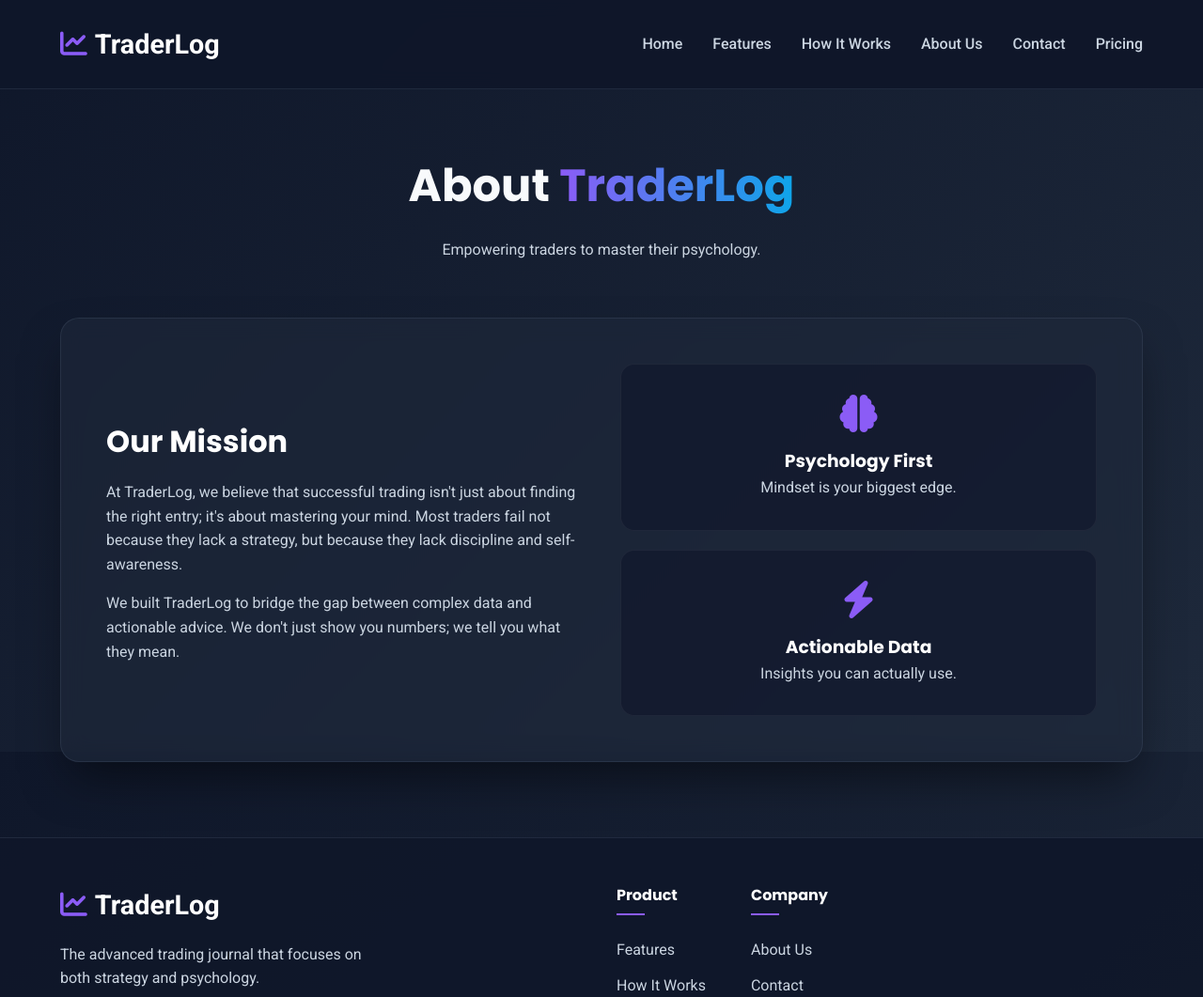
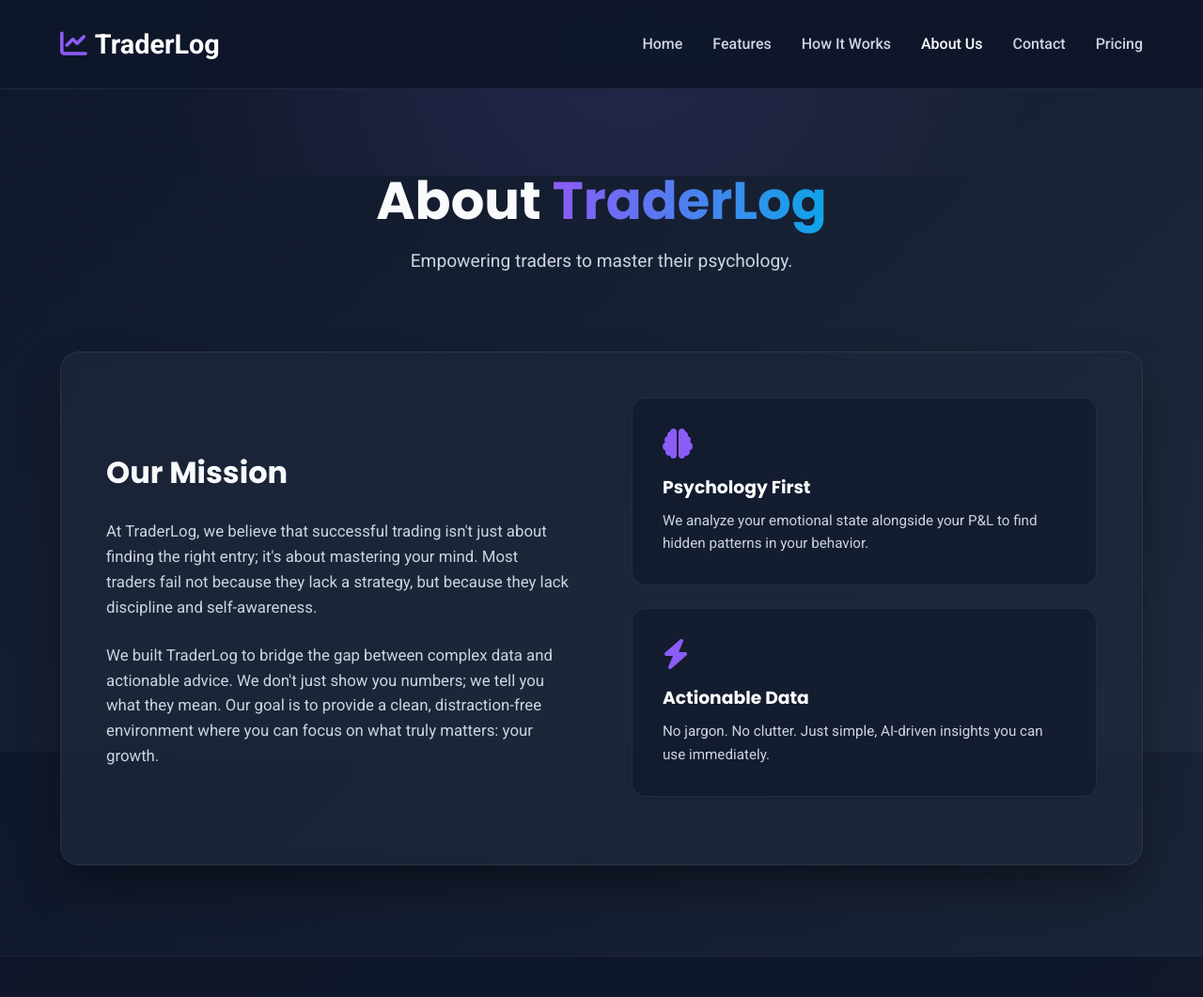
Before and after one commit to Imrahulluthra8819/Traderlog.in, a website: page public/about.html in a window 1280 px wide. Shown: the top 1061 px of the page at 94% size. Drawn offline with Linux system fonts and the light colour scheme.

Commit message:
Update about.html

```diff
--- a/public/about.html
+++ b/public/about.html
@@ -8,13 +8,23 @@
     <link rel="stylesheet" href="https://cdnjs.cloudflare.com/ajax/libs/font-awesome/6.4.0/css/all.min.css">
     <link href="https://fonts.googleapis.com/css2?family=Poppins:wght@300;400;500;600;700&family=Roboto:wght@300;400;500;700&display=swap" rel="stylesheet">
     <style>
-        /* =========================================
-           1. EXACT STYLES FROM INDEX.HTML (MASTER)
-           ========================================= */
+        /* --- MASTER CSS (MATCHING INDEX 27) --- */
         :root {
-            --primary: #2563eb; --primary-dark: #1d4ed8; --secondary: #0ea5e9; --accent: #8b5cf6;
-            --dark: #1e293b; --darker: #0f172a; --light: #f8fafc; --gray: #64748b; --gray-light: #cbd5e1; --border-color: #334155;
+            --primary: #2563eb;
+            --primary-dark: #1d4ed8;
+            --secondary: #0ea5e9;
+            --accent: #8b5cf6;
+            --success: #10b981;
+            --warning: #f59e0b;
+            --danger: #ef4444;
+            --dark: #1e293b;
+            --darker: #0f172a;
+            --light: #f8fafc;
+            --gray: #64748b;
+            --gray-light: #cbd5e1;
+            --border-color: #334155;
         }
+
         * { margin: 0; padding: 0; box-sizing: border-box; }
 
         body {
@@ -29,17 +39,16 @@
             flex-direction: column;
         }
 
-        h1, h2, h3, h4 { font-family: 'Poppins', sans-serif; font-weight: 700; }
+        h1, h2, h3, h4, h5 { font-family: 'Poppins', sans-serif; font-weight: 700; }
         .container { width: 90%; max-width: 1200px; margin: 0 auto; }
         a { text-decoration: none; transition: 0.3s; }
 
-        /* --- NAVIGATION (EXACT COPY FROM INDEX) --- */
+        /* --- NAVIGATION --- */
         nav {
             padding: 1.5rem 0; position: fixed; top: 0; left: 0; right: 0; z-index: 100;
             background: rgba(15, 23, 42, 0.95); backdrop-filter: blur(10px);
-            border-bottom: 1px solid rgba(100, 116, 139, 0.2);
+            border-bottom: 1px solid rgba(100, 116, 139, 0.2); transition: all 0.3s ease;
         }
-        /* CRITICAL FIX: This aligns Logo Left and Menu Right */
         nav .container { display: flex; justify-content: space-between; align-items: center; }
 
         .logo { display: flex; align-items: center; font-size: 1.8rem; font-weight: 700; color: white; z-index: 102; }
@@ -56,7 +65,53 @@
 
         .menu-icon { display: none; font-size: 1.8rem; color: white; cursor: pointer; z-index: 102; }
 
-        /* --- FOOTER (EXACT COPY FROM INDEX) --- */
+        /* --- PAGE HEADER (UNIFIED) --- */
+        .page-header {
+            padding: 180px 0 80px;
+            text-align: center;
+            position: relative;
+        }
+        .page-header::before {
+            content: ''; position: absolute; top: -50%; left: 50%; transform: translateX(-50%);
+            width: 100%; height: 100%;
+            background: radial-gradient(circle, rgba(139, 92, 246, 0.15) 0%, transparent 70%);
+            z-index: -1; pointer-events: none;
+        }
+        .page-header h1 { font-size: 3.5rem; margin-bottom: 1rem; line-height: 1.2; }
+        .page-header h1 span {
+            background: linear-gradient(90deg, var(--accent) 0%, var(--secondary) 100%);
+            -webkit-background-clip: text; -webkit-text-fill-color: transparent; background-clip: text;
+        }
+        .page-header p { font-size: 1.2rem; color: var(--gray-light); max-width: 600px; margin: 0 auto; }
+
+        /* --- CONTENT CARDS --- */
+        .content-wrapper { padding-bottom: 6rem; flex: 1; }
+        .glass-card {
+            background: rgba(30, 41, 59, 0.7);
+            border-radius: 20px;
+            padding: 3rem;
+            border: 1px solid rgba(100, 116, 139, 0.2);
+            backdrop-filter: blur(10px);
+            box-shadow: 0 25px 50px -12px rgba(0, 0, 0, 0.5);
+        }
+
+        /* --- ABOUT SPECIFIC --- */
+        .about-grid { display: grid; grid-template-columns: 1fr 1fr; gap: 4rem; align-items: center; }
+
+        .feature-box {
+            background: rgba(15, 23, 42, 0.6);
+            padding: 2rem;
+            border-radius: 15px;
+            border: 1px solid rgba(100, 116, 139, 0.2);
+            margin-bottom: 1.5rem;
+            transition: transform 0.3s;
+        }
+        .feature-box:hover { transform: translateY(-5px); border-color: var(--accent); }
+        .feature-box i { font-size: 2rem; color: var(--accent); margin-bottom: 1rem; }
+        .feature-box h3 { margin-bottom: 0.5rem; color: white; }
+        .feature-box p { color: var(--gray-light); font-size: 0.95rem; }
+
+        /* --- FOOTER --- */
         footer { padding: 3rem 0; background: rgba(15, 23, 42, 0.9); border-top: 1px solid rgba(100, 116, 139, 0.2); margin-top: auto; }
         .footer-content { display: flex; justify-content: space-between; flex-wrap: wrap; gap: 2rem; }
         .footer-brand { flex: 1; min-width: 300px; }
@@ -75,44 +130,34 @@
         .social-links a:hover { background: var(--accent); color: white; transform: translateY(-3px); }
         .copyright { text-align: center; padding-top: 3rem; color: var(--gray); font-size: 0.9rem; }
 
-        /* --- CONTENT STYLES --- */
-        .page-header { padding: 160px 0 60px; text-align: center; }
-        .page-header h1 { font-size: 3rem; margin-bottom: 1rem; }
-        .page-header span { background: linear-gradient(90deg, var(--accent), var(--secondary)); -webkit-background-clip: text; -webkit-text-fill-color: transparent; }
-
-        .glass-card {
-            background: rgba(30, 41, 59, 0.6); backdrop-filter: blur(12px);
-            border: 1px solid rgba(100, 116, 139, 0.2); border-radius: 20px; padding: 3rem;
-            margin-bottom: 80px; box-shadow: 0 25px 50px -12px rgba(0, 0, 0, 0.5);
+        /* --- MOBILE --- */
+        @media (max-width: 992px) {
+            .about-grid { grid-template-columns: 1fr; gap: 2rem; }
         }
-        .grid-2 { display: grid; grid-template-columns: 1fr 1fr; gap: 40px; align-items: center; }
-        .feature-box { background: rgba(15, 23, 42, 0.6); padding: 2rem; border-radius: 15px; border: 1px solid rgba(255,255,255,0.05); text-align: center; }
-        .feature-box i { font-size: 2.5rem; color: var(--accent); margin-bottom: 1rem; }
-
-        /* --- MOBILE OPTIMIZATION (MATCHING INDEX) --- */
         @media (max-width: 768px) {
             .menu-icon { display: block; }
             .nav-links {
                 position: fixed; top: 0; right: -100%; width: 70%; height: 100vh;
                 background: rgba(15, 23, 42, 0.98); flex-direction: column;
-                justify-content: center; align-items: center; transition: 0.3s;
-                z-index: 101; border-left: 1px solid var(--border-color);
+                justify-content: center; align-items: center; gap: 2rem;
+                transition: right 0.3s ease-in-out; z-index: 101;
+                border-left: 1px solid var(--border-color); box-shadow: -5px 0 15px rgba(0,0,0,0.5);
             }
             .nav-links.active { right: 0; }
-            .page-header h1 { font-size: 2.2rem; }
-            .grid-2 { grid-template-columns: 1fr; }
+            .nav-links a { font-size: 1.2rem; color: white; }
+
+            .page-header h1 { font-size: 2.5rem; }
             .glass-card { padding: 1.5rem; }
         }
     </style>
 </head>
 <body>
 
-    <nav>
+    <nav id="navbar">
         <div class="container">
             <div class="logo">
-                <a href="index.html" style="color:white; display:flex; align-items:center; text-decoration:none;">
-                    <i class="fas fa-chart-line"></i> <span>TraderLog</span>
-                </a>
+                <i class="fas fa-chart-line"></i>
+                <span>TraderLog</span>
             </div>
 
             <div class="menu-icon" id="mobileMenuBtn">
@@ -123,7 +168,7 @@
                 <a href="index.html">Home</a>
                 <a href="index.html#features">Features</a>
                 <a href="index.html#how-it-works">How It Works</a>
-                <a href="about.html">About Us</a>
+                <a href="about.html" style="color:white; opacity:1;">About Us</a>
                 <a href="contact.html">Contact</a>
                 <a href="Rpp1.html">Pricing</a>
             </div>
@@ -133,28 +178,34 @@
     <div class="page-header">
         <div class="container">
             <h1>About <span>TraderLog</span></h1>
-            <p style="color: var(--gray-light);">Empowering traders to master their psychology.</p>
+            <p>Empowering traders to master their psychology.</p>
         </div>
     </div>
 
+    <div class="content-wrapper">
         <div class="container">
             <div class="glass-card">
-            <div class="grid-2">
+                <div class="about-grid">
                     <div>
-                    <h2 style="color:white; margin-bottom:1rem; font-size:2rem;">Our Mission</h2>
-                    <p style="color:var(--gray-light); margin-bottom:1rem;">At TraderLog, we believe that successful trading isn't just about finding the right entry; it's about mastering your mind. Most traders fail not because they lack a strategy, but because they lack discipline and self-awareness.</p>
-                    <p style="color:var(--gray-light);">We built TraderLog to bridge the gap between complex data and actionable advice. We don't just show you numbers; we tell you what they mean.</p>
+                        <h2 style="font-size: 2rem; margin-bottom: 1.5rem;">Our Mission</h2>
+                        <p style="color: var(--gray-light); margin-bottom: 1.5rem; font-size: 1.05rem;">
+                            At TraderLog, we believe that successful trading isn't just about finding the right entry; it's about mastering your mind. Most traders fail not because they lack a strategy, but because they lack discipline and self-awareness.
+                        </p>
+                        <p style="color: var(--gray-light); font-size: 1.05rem;">
+                            We built TraderLog to bridge the gap between complex data and actionable advice. We don't just show you numbers; we tell you what they mean. Our goal is to provide a clean, distraction-free environment where you can focus on what truly matters: your growth.
+                        </p>
                     </div>
-                <div style="display:grid; gap:20px;">
+                    <div>
                         <div class="feature-box">
                             <i class="fas fa-brain"></i>
-                        <h3 style="color:white;">Psychology First</h3>
-                        <p style="color:var(--gray-light);">Mindset is your biggest edge.</p>
+                            <h3>Psychology First</h3>
+                            <p>We analyze your emotional state alongside your P&L to find hidden patterns in your behavior.</p>
                         </div>
                         <div class="feature-box">
                             <i class="fas fa-bolt"></i>
-                        <h3 style="color:white;">Actionable Data</h3>
-                        <p style="color:var(--gray-light);">Insights you can actually use.</p>
+                            <h3>Actionable Data</h3>
+                            <p>No jargon. No clutter. Just simple, AI-driven insights you can use immediately.</p>
+                        </div>
                     </div>
                 </div>
             </div>
@@ -166,13 +217,15 @@
             <div class="footer-content">
                 <div class="footer-brand">
                     <div class="logo">
-                        <i class="fas fa-chart-line"></i> <span>TraderLog</span>
+                        <i class="fas fa-chart-line"></i>
+                        <span>TraderLog</span>
                     </div>
-                    <p style="color: var(--gray-light); margin-top: 1rem; max-width: 350px;">The advanced trading journal that focuses on both strategy and psychology.</p>
+                    <p style="color: var(--gray-light); margin-top: 1rem; max-width: 350px;">The advanced trading journal that focuses on both strategy and psychology to accelerate your trading success.</p>
                     <div class="social-links">
                         <a href="#"><i class="fab fa-twitter"></i></a>
                         <a href="#"><i class="fab fa-facebook-f"></i></a>
                         <a href="#"><i class="fab fa-instagram"></i></a>
+                        <a href="#"><i class="fab fa-linkedin-in"></i></a>
                     </div>
                 </div>
                 <div class="footer-links">
@@ -182,6 +235,7 @@
                             <li><a href="index.html#features">Features</a></li>
                             <li><a href="index.html#how-it-works">How It Works</a></li>
                             <li><a href="Rpp1.html">Pricing</a></li>
+                            <li><a href="#">Integrations</a></li>
                         </ul>
                     </div>
                     <div class="link-group">
@@ -203,8 +257,24 @@
     </footer>
 
     <script>
+        // Navbar Scroll Effect
+        const navbar = document.getElementById('navbar');
+        window.addEventListener('scroll', () => {
+            if (window.scrollY > 100) {
+                navbar.classList.add('scrolled');
+                navbar.style.boxShadow = '0 5px 20px rgba(0, 0, 0, 0.3)';
+                navbar.style.padding = '1rem 0';
+            } else {
+                navbar.classList.remove('scrolled');
+                navbar.style.boxShadow = 'none';
+                navbar.style.padding = '1.5rem 0';
+            }
+        });
+
+        // Mobile Menu Toggle
         const menuIcon = document.getElementById('mobileMenuBtn');
         const navLinks = document.getElementById('navLinks');
+
         if(menuIcon && navLinks){
             menuIcon.addEventListener('click', () => {
                 navLinks.classList.toggle('active');
@@ -217,6 +287,16 @@
                     icon.classList.add('fa-bars');
                 }
             });
+
+            // Close menu when clicking links
+            navLinks.querySelectorAll('a').forEach(link => {
+                link.addEventListener('click', () => {
+                    navLinks.classList.remove('active');
+                    const icon = menuIcon.querySelector('i');
+                    icon.classList.remove('fa-times');
+                    icon.classList.add('fa-bars');
+                });
+            });
         }
     </script>
 </body>
```
Lines whose indentation alone changed are shown as unchanged.
